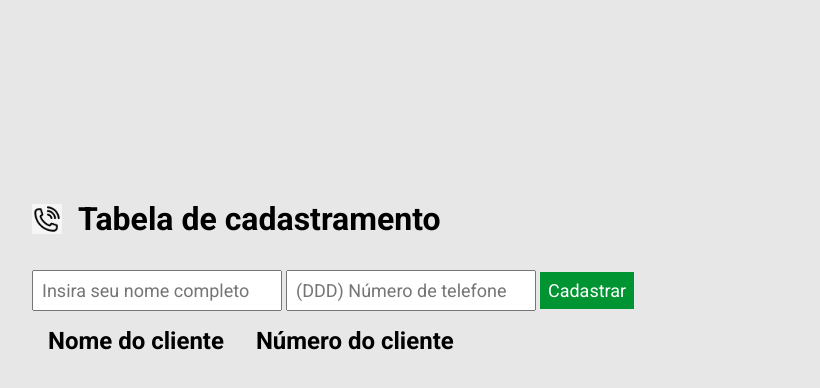
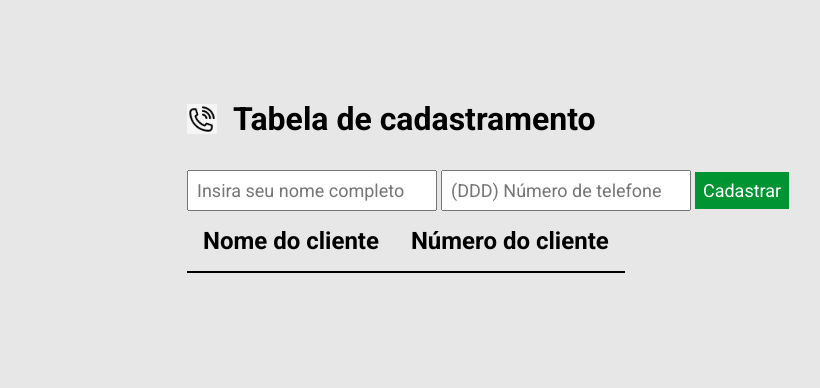
Before and after one commit to leebryan98/Projeto-2, a plain HTML site: page index.html in a window 1280 px wide. Shown: the whole page, without its empty margins (128-948 px from the left). Drawn offline with Linux system fonts and the light colour scheme.

Commit message:
Adjust CSS styles for layout and form elements

```diff
--- a/main.css
+++ b/main.css
@@ -11,9 +11,9 @@ body {
 }
 
 .container {
-    max-width: 960px;
+    max-width: 650px;
     width: 100%;
-    margin: 100px auto;
+    margin: 0px auto;
 }
 
 header img {
@@ -32,9 +32,8 @@ header h1 {
 }
 
 form {
-    max-width: 640px;
+    max-width: 650px;
     width: 100%;
-    margin-right: 16px;
 }
 
 form input {
@@ -59,13 +58,15 @@ button:hover {
 thead th {
     font-size: 24px;
     padding: 16px;
-    margin-top: 100px;
+    border-bottom: 2px solid black;
+    font-weight: bold;
 }
 
 tbody td{
     text-align: center;
     padding: 16px;
     border-bottom: 1px solid rgba(0, 0, 0, 0.1);
+    font-size: 18px;
 }
 
 .erro-message {
```
